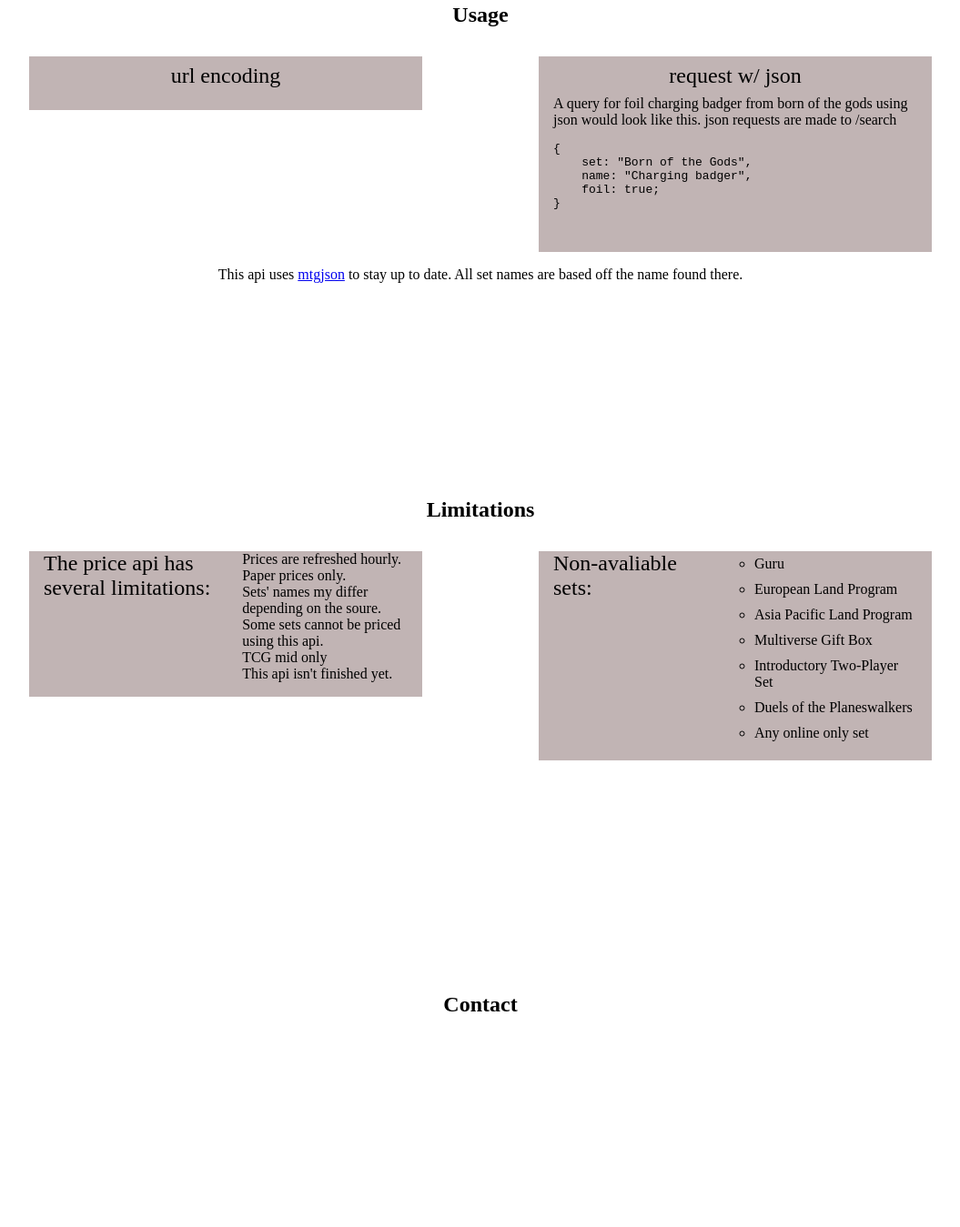
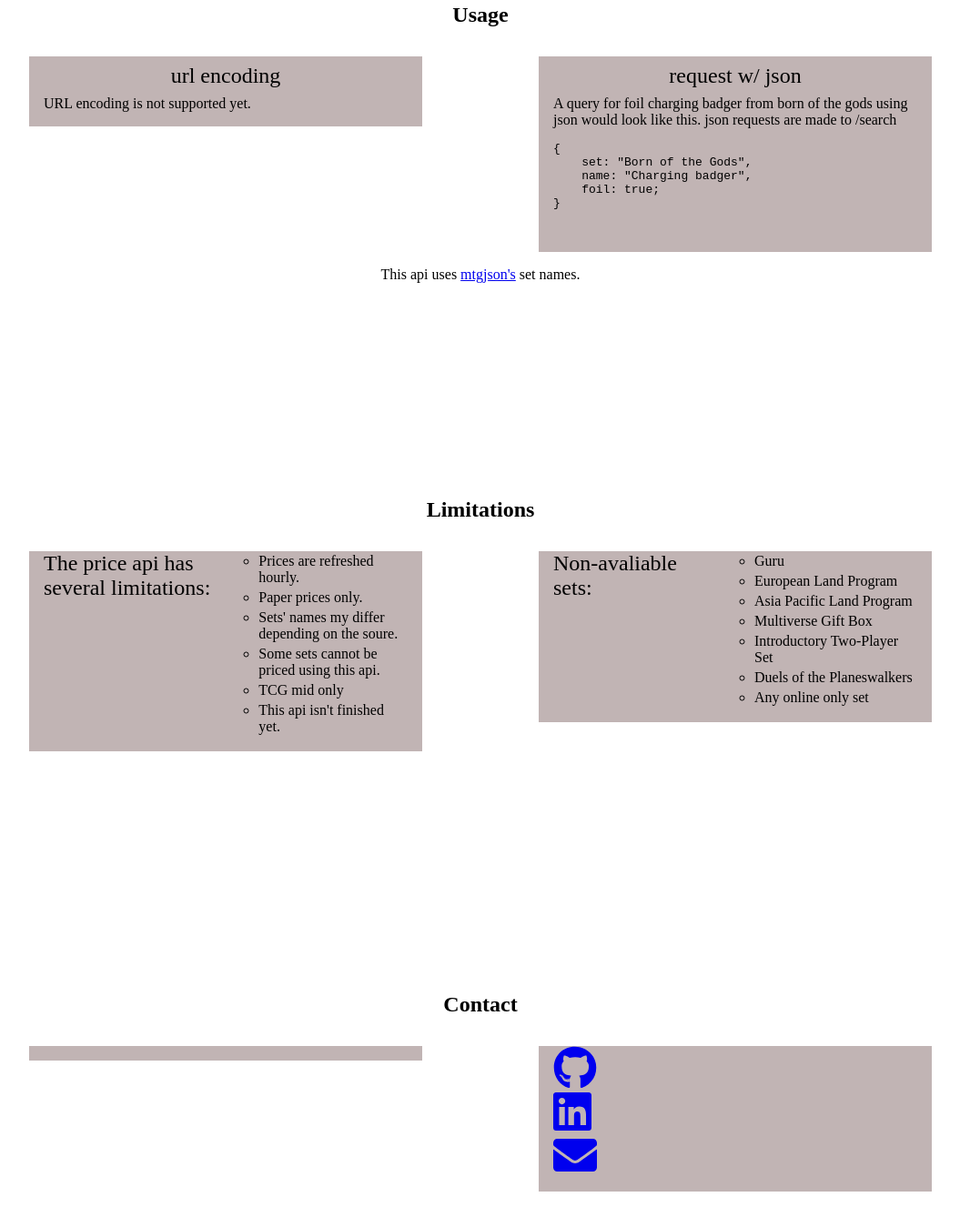
Before and after one commit to NolanAguirre/magic-price-api, a website: page index.html in a window 1280 px wide. Shown: the part 1557-2906 px from the top of the page at 91% size, without its empty margins (112-1167 px from the left). Drawn offline with Linux system fonts and the light colour scheme.

Commit message:
update front end

```diff
--- a/index.html
+++ b/index.html
@@ -4,6 +4,7 @@
     <title>Magic Price</title>
     <meta name="viewport" content="width=device-width, initial-scale=1.0, maximum-scale=1.0, user-scalable=no" />
     <link rel="stylesheet" href="styles.css">
+
 </head>
 
 <body>
@@ -22,13 +23,18 @@
                     <div class="usage-section-header">
                         Up to date
                     </div>
-                    <!-- url encoding -->
+                    <p>
+                        This API uses webscrapping to obtain price data for MTG cards. The current scraping source is <a href="https://mtggoldfish.com"> mtggoldfish</a>, this means that this api is up to date as long as mtggoldfish is kept up to date.
+                    </p>
                 </div>
                 <div class="basic-section">
                     <div class="usage-section-header">
                         Purpose
                     </div>
-                    <!-- url encoding -->
+                    <p>
+                        This price api was developed alongside an inventory system for MTG singles. While the inventoy system isn't a free service I've left this api open for anyone to use, as there is no easy to use and free price api. If usage becomes too high and hosting
+                        costs become to much the api will be closed.
+                    </p>
                 </div>
             </div>
         </div>
@@ -42,7 +48,7 @@
                         <div class="usage-section-header">
                             url encoding
                         </div>
-                        <!-- url encoding -->
+                        URL encoding is not supported yet.
                     </div>
                     <div class="basic-section">
                         <div class="usage-section-header">
@@ -58,11 +64,10 @@
 }
 
                         </pre>
-                        <!-- json -->
                     </div>
                 </div>
                 <div class="usage-footer">
-                    This api uses <a href="http://mtgjson.com">mtgjson</a> to stay up to date. All set names are based off the name found there.
+                    This api uses <a href="http://mtgjson.com">mtgjson's</a> set names.
                 </div>
             </div>
         </div>
@@ -73,8 +78,14 @@
             <div class="basic-container">
                 <div class="basic-section limitations-section">
                     <div class="missing-sets-title">The price api has several limitations:</div>
-                    Prices are refreshed hourly.<br> Paper prices only.</br>
-                    Sets' names my differ depending on the soure.<br> Some sets cannot be priced using this api.<br> TCG mid only <br> This api isn't finished yet.
+                    <ul>
+                        <li>Prices are refreshed hourly.</li>
+                        <li>Paper prices only.</li>
+                        <li>Sets' names my differ depending on the soure.</li>
+                        <li>Some sets cannot be priced using this api.</li>
+                        <li>TCG mid only </li>
+                        <li>This api isn't finished yet.</li>
+                    </ul>
                 </div>
                 <div class="basic-section limitations-section">
                     <div class="missing-sets-title">Non-avaliable sets:</div>
@@ -94,6 +105,22 @@
             <div class="main-section-header">
                 <h2>Contact</h2>
             </div>
+            <div class="basic-container">
+                <div class="basic-section">
+
+                </div>
+                <div class="basic-section">
+                    <a href="https://github.com/NolanAguirre">
+                        <i class="fab fa-github fa-3x"></i>
+                    </a>
+                    <a href="https://github.com/NolanAguirre">
+                        <i class="fab fa-linkedin fa-3x"></i>
+                    </a>
+                    <a href="mailto:nolanaguirre08@gmail.com">
+                        <i class="fas fa-envelope fa-3x"></i>
+                    </a>
+                </div>
+            </div>
         </div>
         <!-- <div class="donate">
             <div class="main-section-header">
@@ -102,6 +129,7 @@
         </div> -->
     </div>
     <script src="https://cdn.rawgit.com/google/code-prettify/master/loader/run_prettify.js"></script>
+    <script defer src="https://use.fontawesome.com/releases/v5.0.6/js/all.js"></script>
 </body>
 
 </html>
--- a/styles.css
+++ b/styles.css
@@ -1,6 +1,7 @@
 *{
     margin:0;
 }
+
 .header-container{
     position: fixed;
     left:0;
@@ -50,7 +51,7 @@
 }
 .limitations-section li{
     list-style-type: circle;
-    padding: 5px 0;
+    padding: 2px 0;
 }
 .missing-sets-title{
     font-size: 24px;
```
